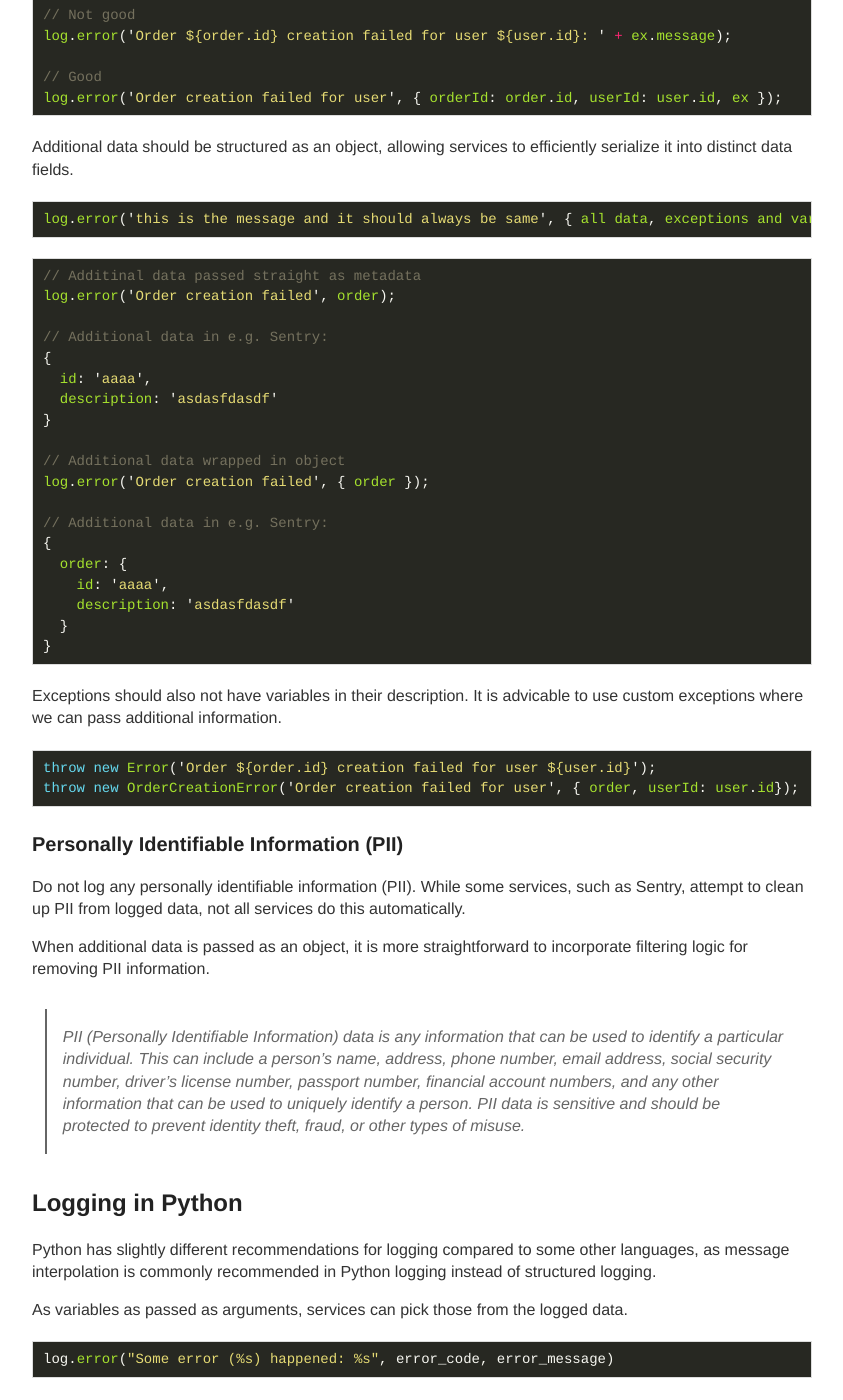
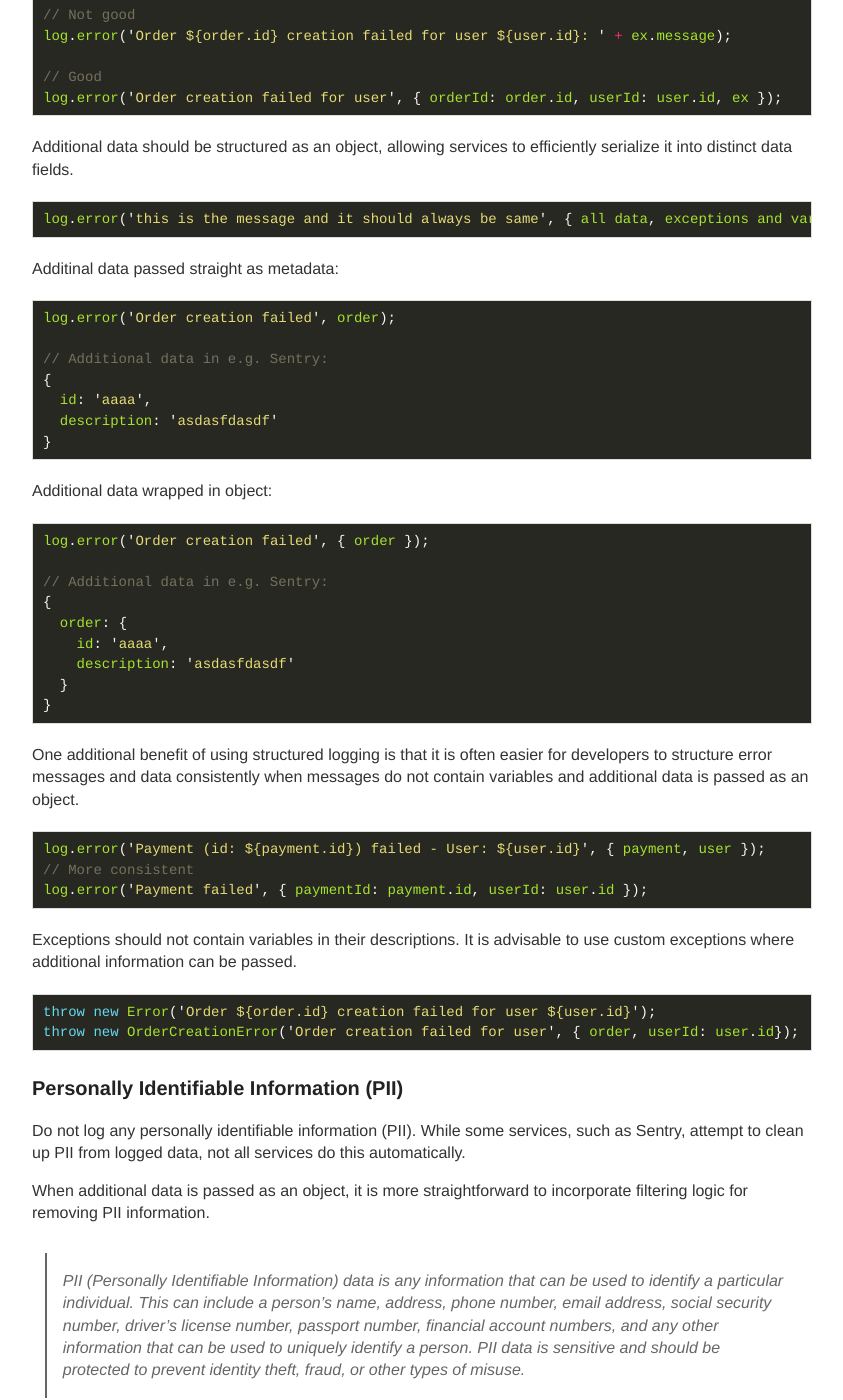
Before and after one commit to ttu/ttu.github.io, a Jekyll site: the page built from _posts/2022-3-25-logging-what-why-how.md, in a window 1280 px wide and 1400 px high, scrolled down 2111 px. Shown: the whole window, without its empty margins (218-1061 px from the left). Built offline with Jekyll 4.4.1, drawn with Linux system fonts in a browser that asks for light colours.

Commit message:
Split passing additional data examples from logging post

````diff
--- a/_posts/2022-3-25-logging-what-why-how.md
+++ b/_posts/2022-3-25-logging-what-why-how.md
@@ -86,8 +86,9 @@ Additional data should be structured as an object, allowing services to efficien
 log.error('this is the message and it should always be same', { all data, exceptions and variables in additional data });
 ```
 
+Additinal data passed straight as metadata:
+
 ```js
-// Additinal data passed straight as metadata
 log.error('Order creation failed', order);
 
 // Additional data in e.g. Sentry:
@@ -95,8 +96,11 @@ log.error('Order creation failed', order);
   id: 'aaaa',
   description: 'asdasfdasdf'
 }
+```
 
-// Additional data wrapped in object
+Additional data wrapped in object:
+
+```js
 log.error('Order creation failed', { order });
 
 // Additional data in e.g. Sentry:
@@ -108,7 +112,15 @@ log.error('Order creation failed', { order });
 }
 ```
 
-Exceptions should also not have variables in their description. It is advicable to use custom exceptions where we can pass additional information.
+One additional benefit of using structured logging is that it is often easier for developers to structure error messages and data consistently when messages do not contain variables and additional data is passed as an object.
+
+```js
+log.error('Payment (id: ${payment.id}) failed - User: ${user.id}', { payment, user });
+// More consistent
+log.error('Payment failed', { paymentId: payment.id, userId: user.id });
+```
+
+Exceptions should not contain variables in their descriptions. It is advisable to use custom exceptions where additional information can be passed.
 
 ```js
 throw new Error('Order ${order.id} creation failed for user ${user.id}');
````
